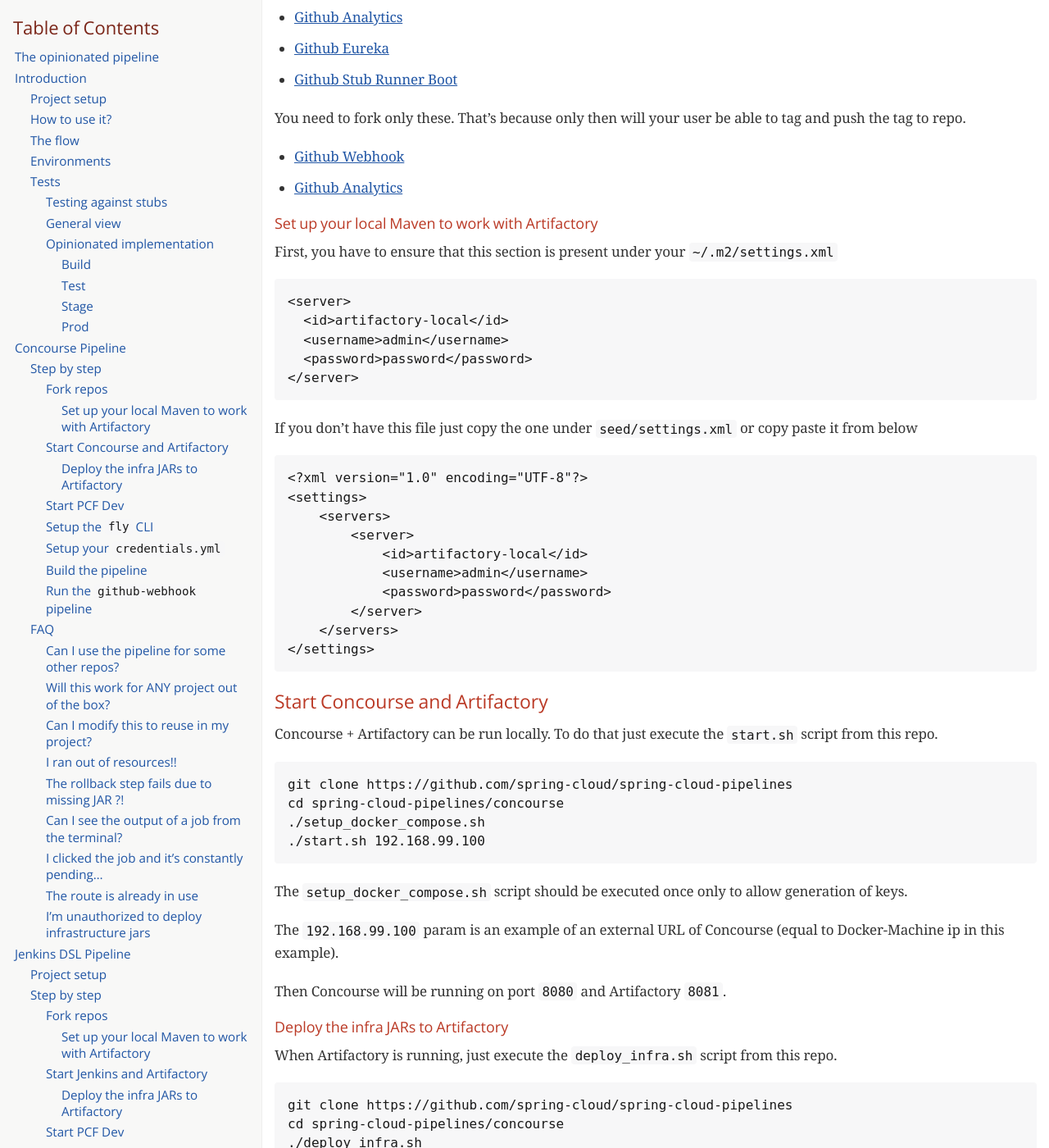
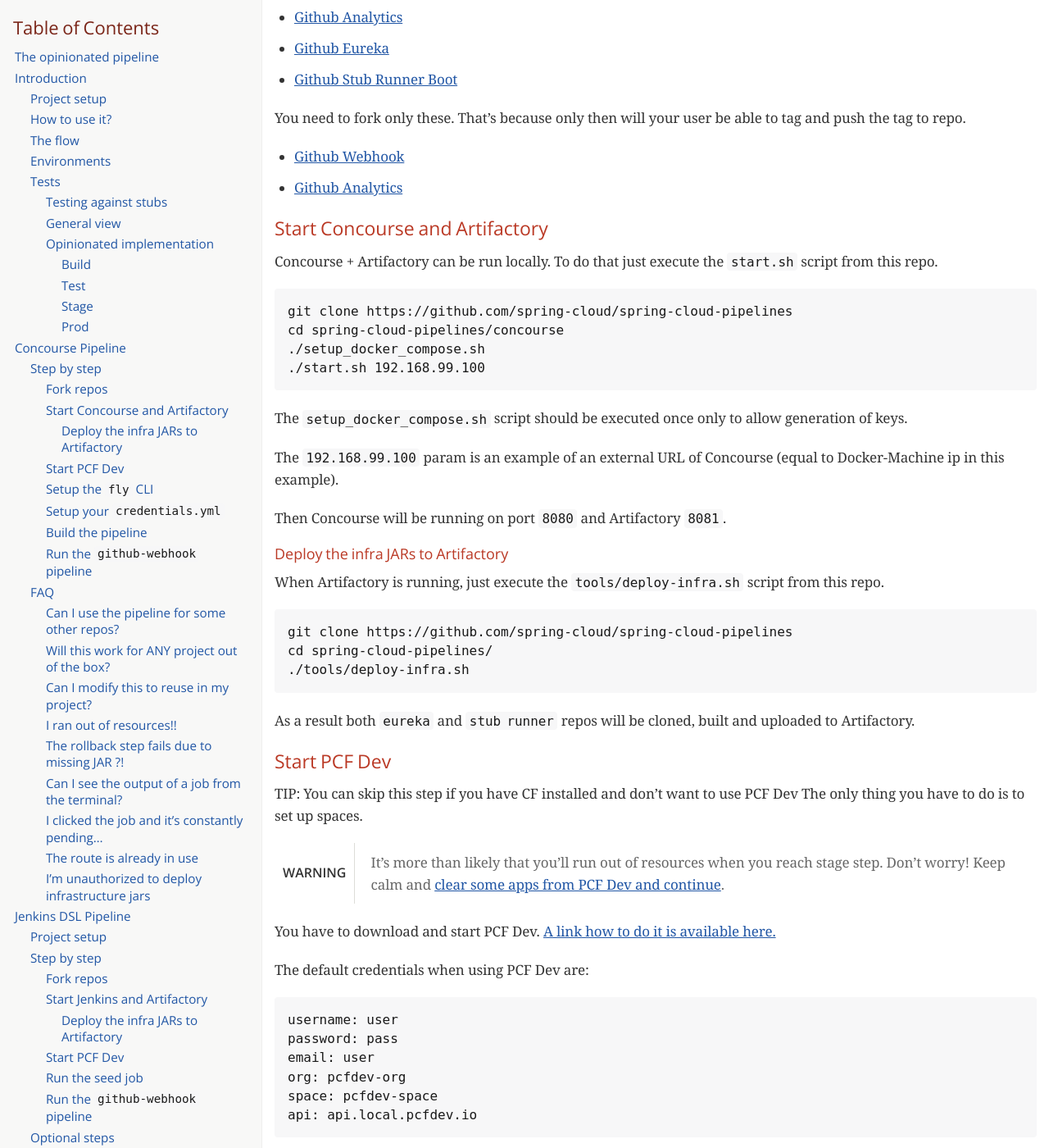
Before and after one commit to spring-attic/cloudpipelines-scripts, a Jekyll site: the page docs/spring-cloud-pipelines.html, which Jekyll copies as it is, in a window 1280 px wide and 1400 px high, scrolled down 14171 px. Shown: the whole window at 82% size. Built offline with Jekyll 4.4.1, drawn with Linux system fonts in a browser that asks for light colours; some web fonts are replaced; some of the changed text lies outside the part shown.

Commit message:
Sync docs

```diff
--- a/docs/spring-cloud-pipelines.html
+++ b/docs/spring-cloud-pipelines.html
@@ -450,11 +450,7 @@
 <ul class="sectlevel2">
 <li><a href="#_step_by_step">Step by step</a>
 <ul class="sectlevel3">
-<li><a href="#_fork_repos">Fork repos</a>
-<ul class="sectlevel4">
-<li><a href="#_set_up_your_local_maven_to_work_with_artifactory">Set up your local Maven to work with Artifactory</a></li>
-</ul>
-</li>
+<li><a href="#_fork_repos">Fork repos</a></li>
 <li><a href="#_start_concourse_and_artifactory">Start Concourse and Artifactory</a>
 <ul class="sectlevel4">
 <li><a href="#_deploy_the_infra_jars_to_artifactory">Deploy the infra JARs to Artifactory</a></li>
@@ -487,11 +483,7 @@
 <li><a href="#_project_setup_2">Project setup</a></li>
 <li><a href="#_step_by_step_2">Step by step</a>
 <ul class="sectlevel3">
-<li><a href="#_fork_repos_2">Fork repos</a>
-<ul class="sectlevel4">
-<li><a href="#_set_up_your_local_maven_to_work_with_artifactory_2">Set up your local Maven to work with Artifactory</a></li>
-</ul>
-</li>
+<li><a href="#_fork_repos_2">Fork repos</a></li>
 <li><a href="#_start_jenkins_and_artifactory">Start Jenkins and Artifactory</a>
 <ul class="sectlevel4">
 <li><a href="#_deploy_the_infra_jars_to_artifactory_2">Deploy the infra JARs to Artifactory</a></li>
@@ -1369,38 +1361,6 @@
 </li>
 </ul>
 </div>
-<div class="sect4">
-<h5 id="_set_up_your_local_maven_to_work_with_artifactory">Set up your local Maven to work with Artifactory</h5>
-<div class="paragraph">
-<p>First, you have to ensure that this section is present under your <code>~/.m2/settings.xml</code></p>
-</div>
-<div class="listingblock">
-<div class="content">
-<pre class="highlight"><code class="language-xml" data-lang="xml">&lt;server&gt;
-  &lt;id&gt;artifactory-local&lt;/id&gt;
-  &lt;username&gt;admin&lt;/username&gt;
-  &lt;password&gt;password&lt;/password&gt;
-&lt;/server&gt;</code></pre>
-</div>
-</div>
-<div class="paragraph">
-<p>If you don&#8217;t have this file just copy the one under <code>seed/settings.xml</code> or copy paste it from below</p>
-</div>
-<div class="listingblock">
-<div class="content">
-<pre class="highlight"><code class="language-xml" data-lang="xml">&lt;?xml version="1.0" encoding="UTF-8"?&gt;
-&lt;settings&gt;
-	&lt;servers&gt;
-		&lt;server&gt;
-			&lt;id&gt;artifactory-local&lt;/id&gt;
-			&lt;username&gt;admin&lt;/username&gt;
-			&lt;password&gt;password&lt;/password&gt;
-		&lt;/server&gt;
-	&lt;/servers&gt;
-&lt;/settings&gt;</code></pre>
-</div>
-</div>
-</div>
 </div>
 <div class="sect3">
 <h4 id="_start_concourse_and_artifactory">Start Concourse and Artifactory</h4>
@@ -1430,13 +1390,13 @@
 <div class="sect4">
 <h5 id="_deploy_the_infra_jars_to_artifactory">Deploy the infra JARs to Artifactory</h5>
 <div class="paragraph">
-<p><a id="deploy"></a> When Artifactory is running, just execute the <code>deploy_infra.sh</code> script from this repo.</p>
+<p><a id="deploy"></a> When Artifactory is running, just execute the <code>tools/deploy-infra.sh</code> script from this repo.</p>
 </div>
 <div class="listingblock">
 <div class="content">
 <pre class="highlight"><code class="language-bash" data-lang="bash">git clone https://github.com/spring-cloud/spring-cloud-pipelines
-cd spring-cloud-pipelines/concourse
-./deploy_infra.sh</code></pre>
+cd spring-cloud-pipelines/
+./tools/deploy-infra.sh</code></pre>
 </div>
 </div>
 <div class="paragraph">
@@ -2111,38 +2071,6 @@
 </li>
 </ul>
 </div>
-<div class="sect4">
-<h5 id="_set_up_your_local_maven_to_work_with_artifactory_2">Set up your local Maven to work with Artifactory</h5>
-<div class="paragraph">
-<p>First, you have to ensure that this section is present under your <code>~/.m2/settings.xml</code></p>
-</div>
-<div class="listingblock">
-<div class="content">
-<pre class="highlight"><code class="language-xml" data-lang="xml">&lt;server&gt;
-  &lt;id&gt;artifactory-local&lt;/id&gt;
-  &lt;username&gt;admin&lt;/username&gt;
-  &lt;password&gt;password&lt;/password&gt;
-&lt;/server&gt;</code></pre>
-</div>
-</div>
-<div class="paragraph">
-<p>If you don&#8217;t have this file just copy the one under <code>seed/settings.xml</code> or copy paste it from below</p>
-</div>
-<div class="listingblock">
-<div class="content">
-<pre class="highlight"><code class="language-xml" data-lang="xml">&lt;?xml version="1.0" encoding="UTF-8"?&gt;
-&lt;settings&gt;
-	&lt;servers&gt;
-		&lt;server&gt;
-			&lt;id&gt;artifactory-local&lt;/id&gt;
-			&lt;username&gt;admin&lt;/username&gt;
-			&lt;password&gt;password&lt;/password&gt;
-		&lt;/server&gt;
-	&lt;/servers&gt;
-&lt;/settings&gt;</code></pre>
-</div>
-</div>
-</div>
 </div>
 <div class="sect3">
 <h4 id="_start_jenkins_and_artifactory">Start Jenkins and Artifactory</h4>
@@ -2168,13 +2096,13 @@
 <div class="sect4">
 <h5 id="_deploy_the_infra_jars_to_artifactory_2">Deploy the infra JARs to Artifactory</h5>
 <div class="paragraph">
-<p><a id="jenkins_deploy"></a> When Artifactory is running, just execute the <code>deploy_infra.sh</code> script from this repo.</p>
+<p><a id="jenkins_deploy"></a> When Artifactory is running, just execute the <code>tools/deploy-infra.sh</code> script from this repo.</p>
 </div>
 <div class="listingblock">
 <div class="content">
 <pre class="highlight"><code class="language-bash" data-lang="bash">git clone https://github.com/spring-cloud/spring-cloud-pipelines
-cd spring-cloud-pipelines/jenkins
-./deploy_infra.sh</code></pre>
+cd spring-cloud-pipelines/
+./tools/deploy-infra.sh</code></pre>
 </div>
 </div>
 <div class="paragraph">
@@ -2436,27 +2364,14 @@
 <div class="sect3">
 <h4 id="_deploying_infra_jars_to_a_different_location">Deploying infra jars to a different location</h4>
 <div class="paragraph">
-<p>It&#8217;s enough to provide the <code>distribution.management.release.url</code> system prop to Maven.
-Example for deploying to Artifactory at IP <code>192.168.99.100</code></p>
-</div>
-<div class="paragraph">
-<p>Github Eureka:</p>
-</div>
-<div class="listingblock">
-<div class="content">
-<pre class="highlight"><code class="language-bash" data-lang="bash">git clone https://github.com/spring-cloud-samples/github-eureka
-cd github-eureka
-./mvnw clean deploy -Ddistribution.management.release.url=http://192.168.99.100:8081/artifactory/libs-release-local</code></pre>
-</div>
-</div>
-<div class="paragraph">
-<p>Github Stub Runner:</p>
-</div>
-<div class="listingblock">
-<div class="content">
-<pre class="highlight"><code class="language-bash" data-lang="bash">git clone https://github.com/spring-cloud-samples/github-analytics-stub-runner-boot
-cd github-analytics-stub-runner-boot
-./mvnw clean deploy -Ddistribution.management.release.url=http://192.168.99.100:8081/artifactory/libs-release-local</code></pre>
+<p>It&#8217;s enough to set the <code>ARTIFACTORY_URL</code> environmental variable before
+executing <code>tools/deploy-infra.sh</code>. Example for deploying to Artifactory at IP <code>192.168.99.100</code></p>
+</div>
+<div class="listingblock">
+<div class="content">
+<pre class="highlight"><code class="language-bash" data-lang="bash">git clone https://github.com/spring-cloud/spring-cloud-pipelines
+cd spring-cloud-pipelines/
+ARTIFACTORY_URL="http://192.168.99.100:8081/artifactory/libs-release-local" ./tools/deploy-infra.sh</code></pre>
 </div>
 </div>
 </div>
```
Also changed, not shown: README.adoc (+14 -83 lines).
